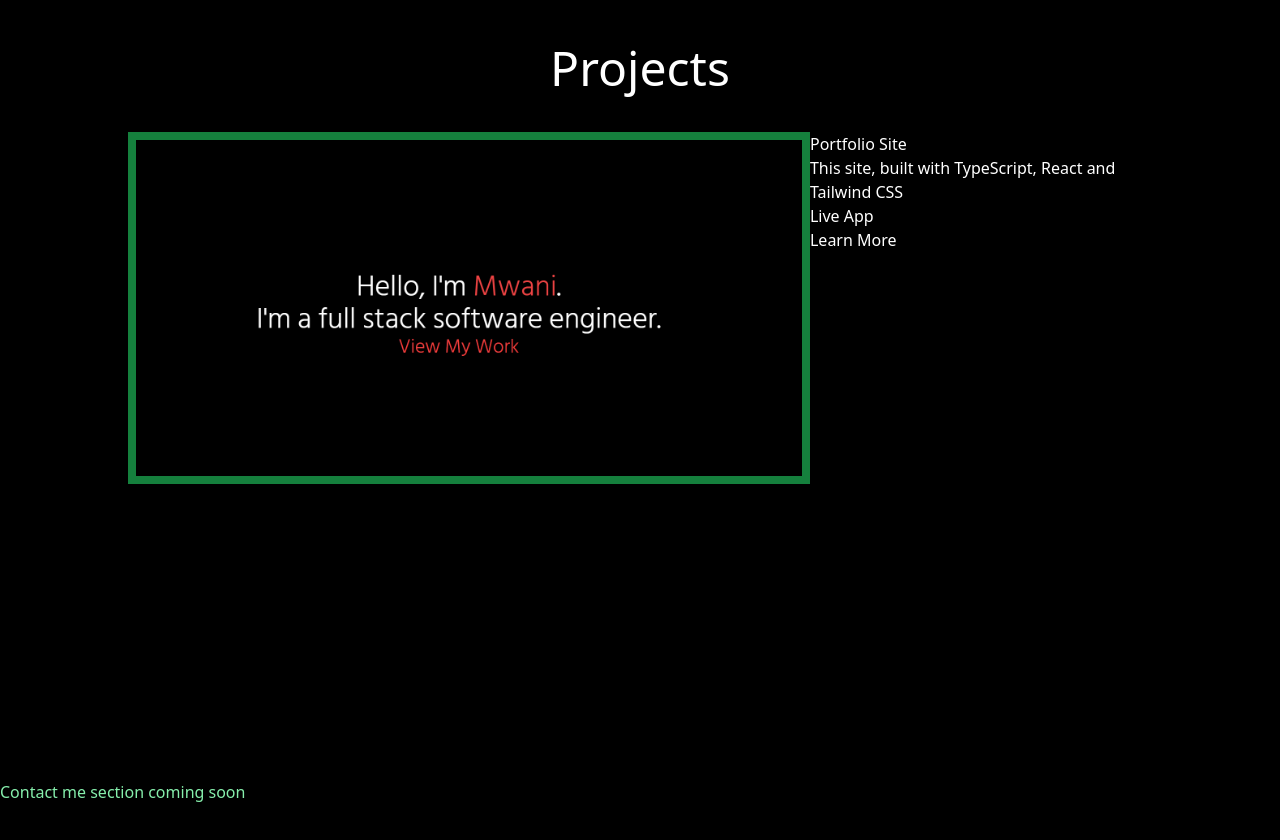
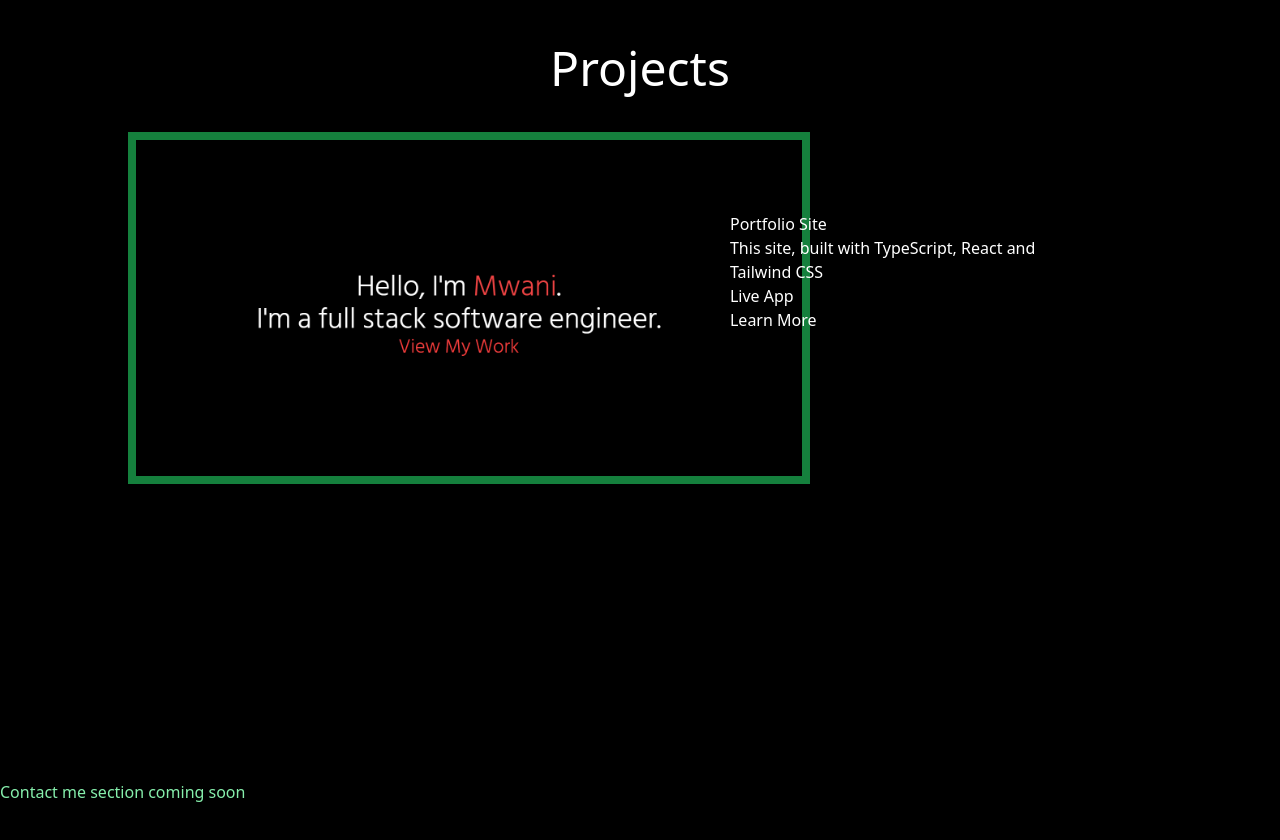
Before and after one commit to MwaniN/profile-page, a React (Vite) app: page / in a window 1280 px wide. Shown: the part 1620-2460 px from the top of the page. Built offline with nearby package versions, Linux system fonts and the light colour scheme.

Commit message:
Overlap on project divs

```diff
--- a/src/routes/SubPageFolder/ProjectCard/ProjectCard.tsx
+++ b/src/routes/SubPageFolder/ProjectCard/ProjectCard.tsx
@@ -24,7 +24,7 @@ const ProjectCard = ( { title, url, description, github, image, alt, id} : Proje
       <div id="image-container" className="border-green-700 border-8 w-[100vh] h-fit">
       <img src={image} alt={alt} className='contain-content'/>
       </div>
-      <div id="info">
+      <div id="info" className='relative -left-20 top-20'>
       <h2 id="title" className="text-white">{title}</h2>
       <h3 id="description" className="text-white">{description}</h3>
       <a href={url} className="text-white block hover:text-green-400">
```
